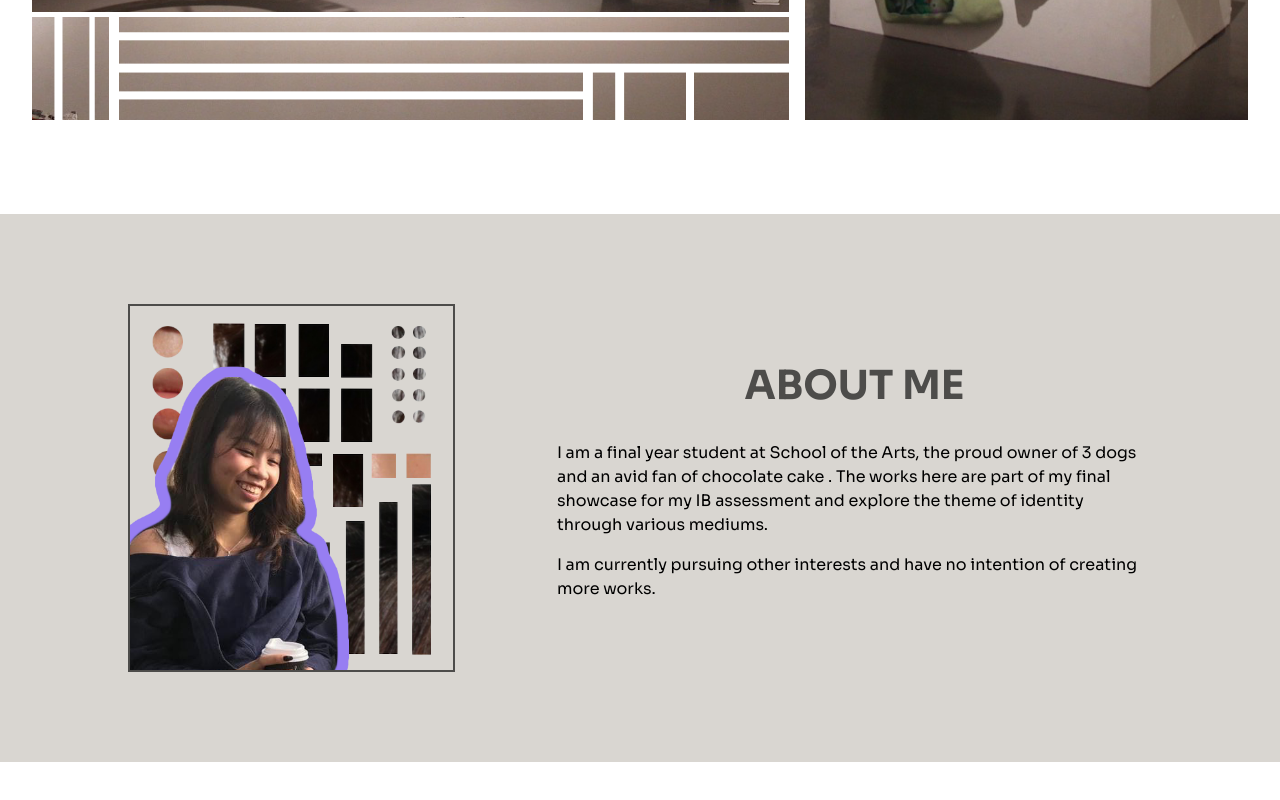
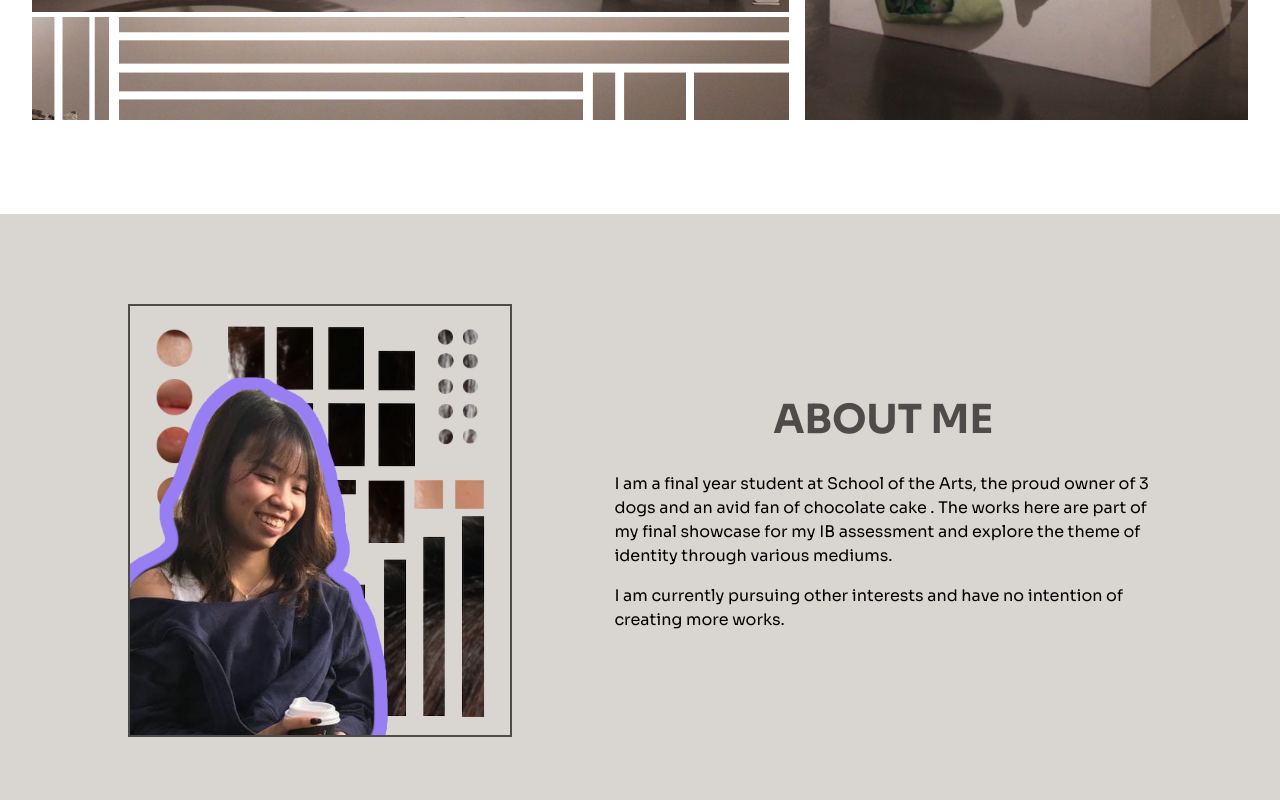
Before and after one commit to not-a-scam/joelle, a React (Create React App) app: page / in a window 1280 px wide. Shown: the part 1538-2338 px from the top of the page. Before the commit the page ends 2300 px from the top, so only its background shows below. Built offline with nearby package versions, Linux system fonts and the light colour scheme.

Commit message:
update gh pages settings

```diff
--- a/public/css/styles.css
+++ b/public/css/styles.css
@@ -46,7 +46,6 @@ p {
 }
 
 #gallery {
-  overflow-x: hidden;
   padding-top: 1rem;
   padding-left: 2rem;
   padding-right: 1rem;
@@ -62,17 +61,16 @@ p {
 #aboutme {
   background-color: #d9d6d1;
 }
-#aboutme .border-img {
+#aboutme img {
+  justify-self: center;
+  align-self: center;
+  width: 30vw;
   border: solid;
   border-color: #4d4c4a;
   border-width: 2px;
-  margin: auto;
-  width: 100%;
-}
-#aboutme .border-img img {
-  width: 100%;
   display: block;
   padding-right: 0;
+  margin: auto;
 }
 #aboutme .aboutme-content {
   margin-left: 10%;
--- a/public/scss/_components.scss
+++ b/public/scss/_components.scss
@@ -36,7 +36,6 @@
 }
 
 #gallery {
-    overflow-x: hidden;
     padding-top: 1rem;
     padding-left: 2rem;
     padding-right: 1rem;
@@ -52,18 +51,16 @@
 #aboutme {
     background-color: $lightgrey;
 
-    .border-img {
+    img {
+        justify-self: center;
+        align-self: center;
+        width: 30vw;
         border: solid;
         border-color: $darkgrey;
         border-width: 2px;
+        display: block;
+        padding-right: 0;
         margin: auto;
-        width: 100%;
-
-        img {
-            width: 100%;
-            display: block;
-            padding-right: 0;
-        }
     }
 
     .aboutme-content{
--- a/src/components/AboutMe.jsx
+++ b/src/components/AboutMe.jsx
@@ -5,9 +5,7 @@ function AboutMe() {
     return (
         <section id="aboutme" className="container">
             <div className="x-row">
-                <div class="border-img">
-                    <img src={aboutMeImg} alt="" />
-                </div>
+                <img src={aboutMeImg} alt="" />
                 <div className="aboutme-content">
                     <h2>about me</h2>
                     <p>I am a final year student at School of the Arts, the proud owner of 3 dogs and an avid fan of chocolate cake . The works here are part of my final showcase for my IB assessment and explore the theme of identity through various mediums.</p>
```
Also changed, not shown: package.json (+8 -2 lines), 2 other files (tests, documents, lock files or other folders).
